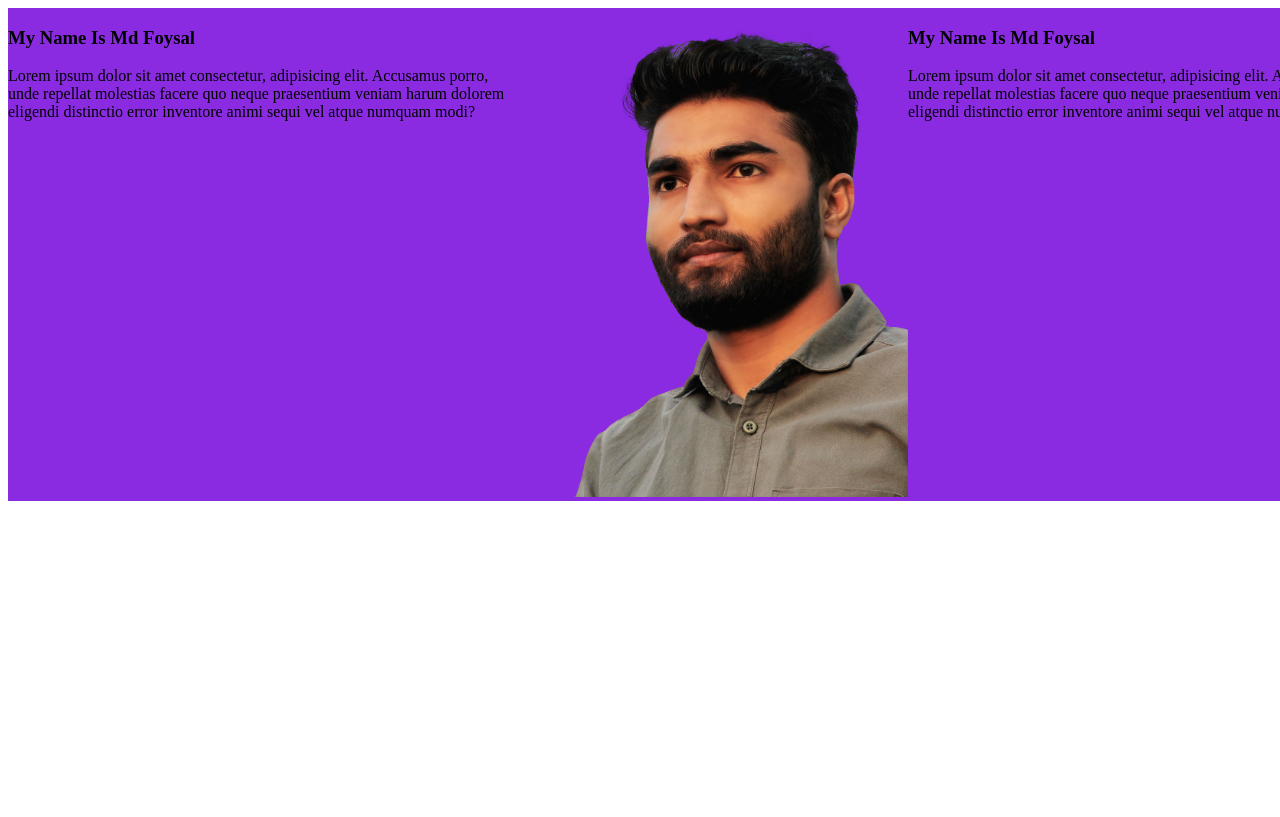
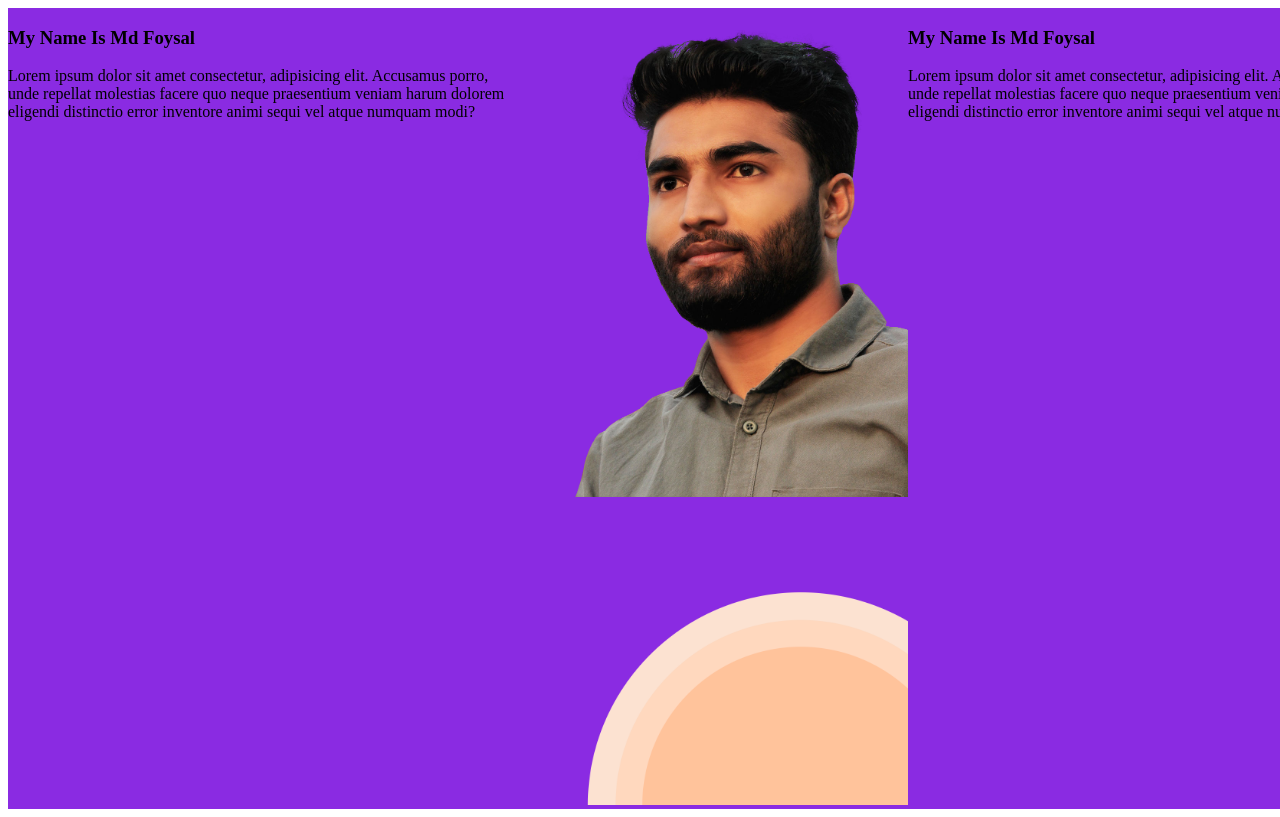
Before and after one commit to Foysal-23/my-project, a plain HTML site: page index.html in a window 1280 px wide. Shown: the top 817 px of the page. Drawn offline with Linux system fonts and the light colour scheme.

Commit message:
added picture

```diff
--- a/index.html
+++ b/index.html
@@ -14,6 +14,7 @@
 </div>
 <div class="image">
   <img src="/images/My-pic.png" alt="">
+  <img src="/images/bg.png" alt="">
 </div>
 
 <div class="tytle">
```
